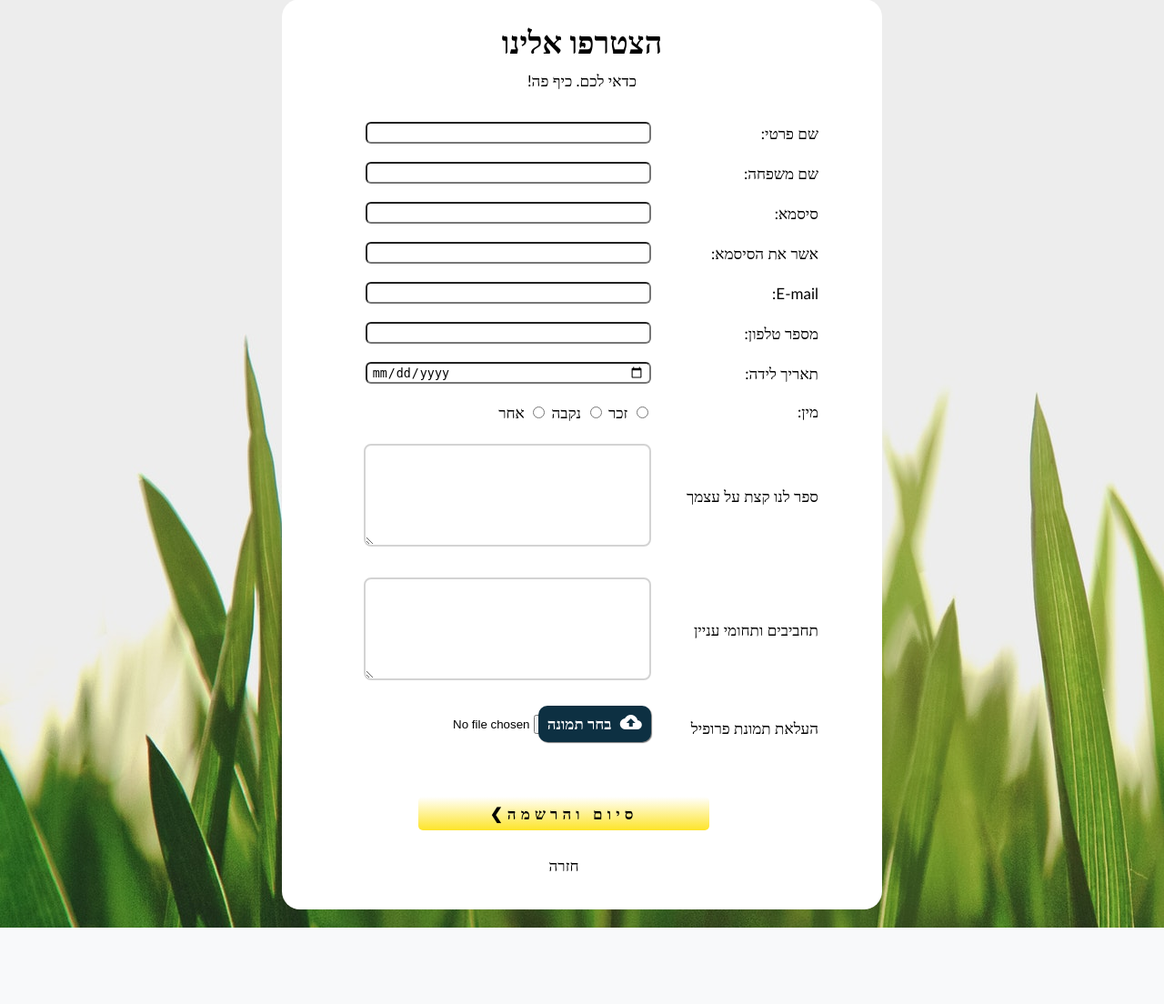
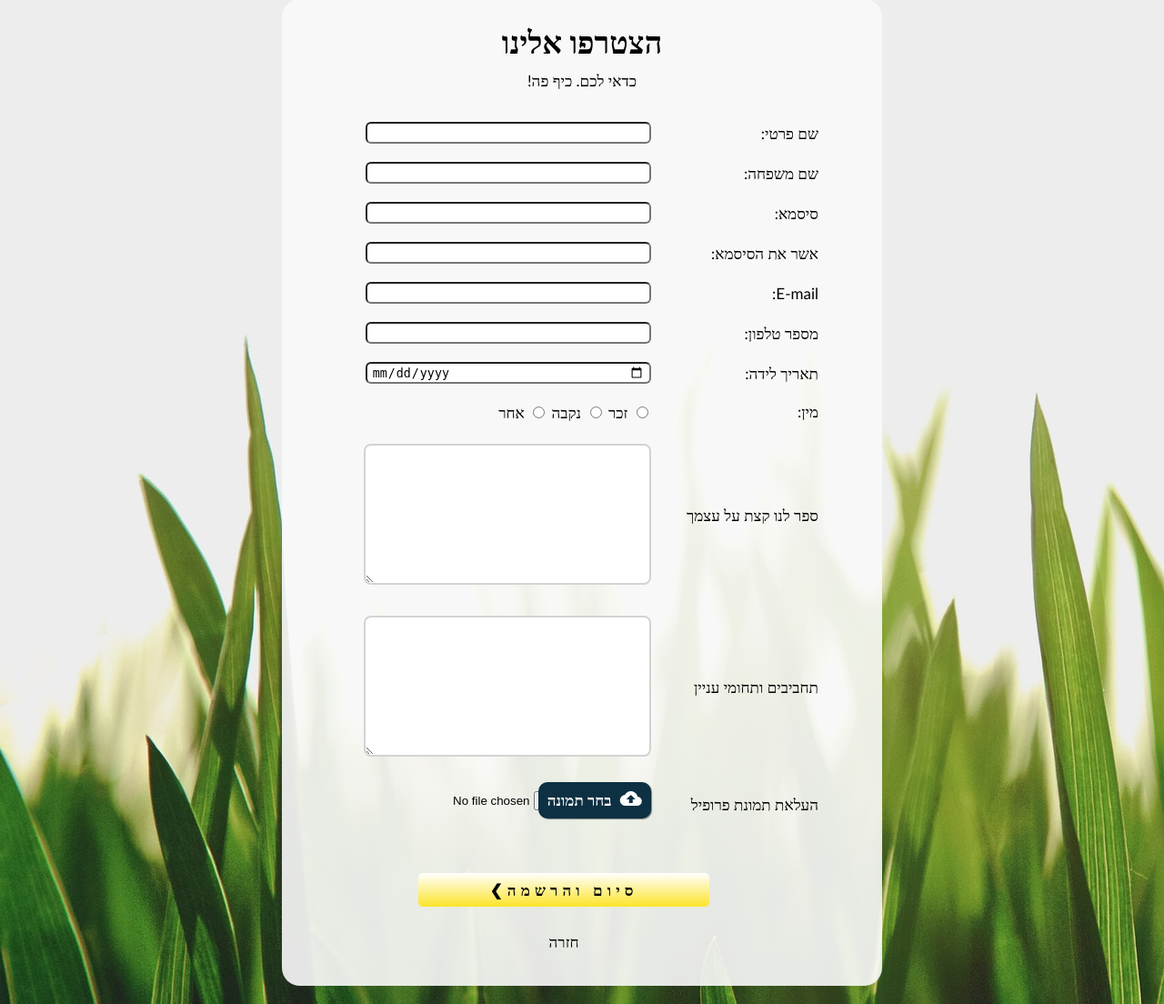
Before and after one commit to netanella/do-hugi, a PHP site: page /signUp.html in a window 1280 px wide. Shown: the part 81-1185 px from the top of the page at 91% size. Before the commit the page ends 1101 px from the top, so only its background shows below. Run offline with PHP 8.4, Linux system fonts and the light colour scheme.

Commit message:
minor stuff

```diff
--- a/css/forms.css
+++ b/css/forms.css
@@ -11,7 +11,7 @@ header {
     border-radius: 20px;
     width: 600px;
     margin: 20px auto;
-    background-color: white;
+    background-color: rgba(250,250,250,0.9);
     text-align: center;
     font-size: 17px;
     padding: 30px;
--- a/css/generic.css
+++ b/css/generic.css
@@ -12,7 +12,7 @@ html {
     scroll-behavior: smooth;
 }
 
-body {
+body, textarea {
     font-family: Calibri;
     font-size: 17px;
     overflow-x: hidden;
```
